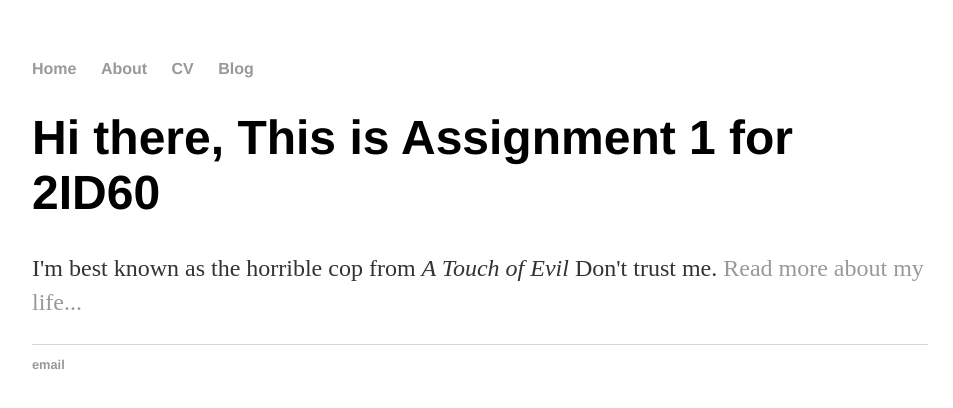
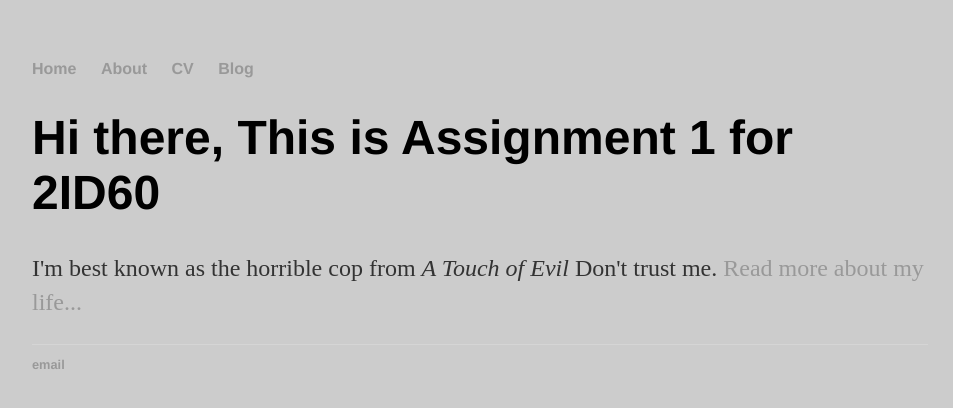
Before and after one commit to Aalison/Aalison.github.io, a Jekyll site: the page built from index.html, in a window 1280 px wide. Shown: the top 408 px of the page, without its empty margins (160-1113 px from the left). Built offline with Jekyll 4.4.1, drawn with Linux system fonts in a browser that asks for light colours.

Commit message:
Testing background

```diff
--- a/css/main.css
+++ b/css/main.css
@@ -1,4 +1,6 @@
 body {
+    background-image: url("background.jpg");
+    background-color: #cccccc;
     margin: 60px auto;
     width: 70%;
 }
```
Also changed, not shown: background.jpg (added).
